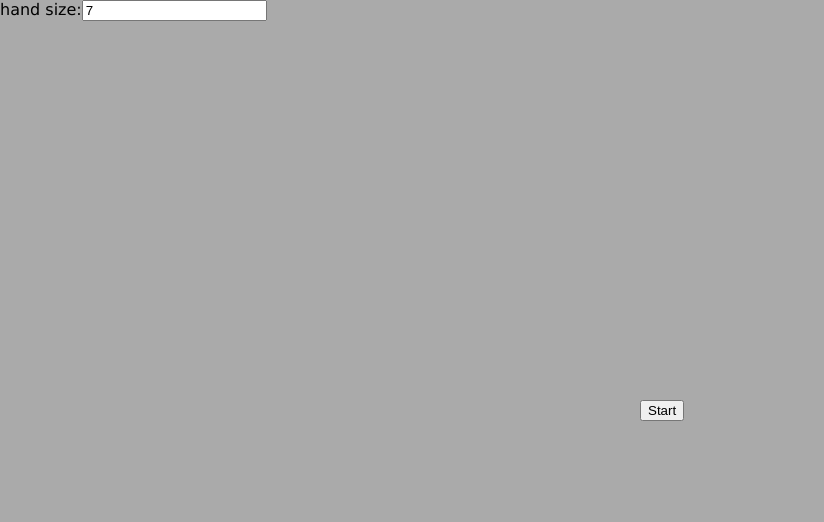
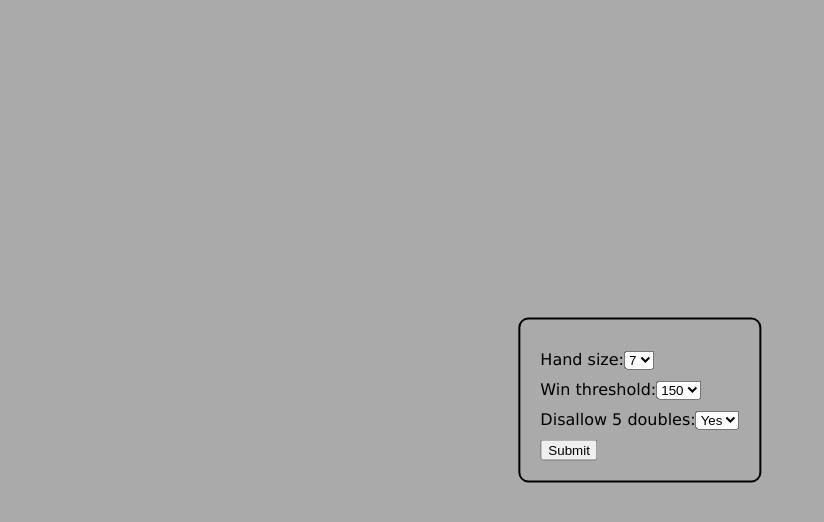
Before and after one commit to wes1350/dominoes-ui, a React (Create React App) app: page / in a window 1280 px wide. Shown: the top 522 px of the page, without its empty margins (0-824 px from the left). Built offline with nearby package versions, Linux system fonts and the light colour scheme; no server answers.

Commit message:
Add to game start config page

```diff
--- /dev/null
+++ b/src/view/GameStartPage.css
@@ -0,0 +1,16 @@
+.game-start-form {
+    position: fixed;
+    top: 50%;
+    left: 50%;
+    transform: translate(-50%, -50%);
+    padding: 20px;
+    border: 2px solid black;
+    border-radius: 10px;
+}
+
+.game-config-dropdown-container {
+    margin: 10px 0px;
+}
+
+.game-config-submit-button {
+}
--- a/src/view/GameStartPage.tsx
+++ b/src/view/GameStartPage.tsx
@@ -1,7 +1,8 @@
 import React from "react";
 import { observer, useLocalObservable } from "mobx-react-lite";
-import { GameConfigDescription } from "interfaces/ GameConfigDescription";
+import { GameConfigDescription } from "interfaces/GameConfigDescription";
 import { MessageType } from "enums/MessageType";
+import "./GameStartPage.css";
 
 interface IProps {
     socket: any;
@@ -9,37 +10,80 @@ interface IProps {
 
 export const GameStartPage = observer((props: IProps) => {
     const localStore = useLocalObservable(() => ({
-        handSize: 7
+        handSize: "7",
+        check5Doubles: "Yes",
+        winThreshold: "150"
     }));
 
+    const onSubmit = (e: any) => {
+        e.preventDefault();
+        const config = {
+            HandSize: parseInt(localStore.handSize),
+            WinThreshold: parseInt(localStore.winThreshold),
+            Check_5_Doubles: localStore.check5Doubles === "Yes"
+        } as GameConfigDescription;
+        console.log(config);
+        props.socket?.emit(MessageType.GAME_START, config);
+    };
+
+    const onChangeHandSize = (e: any) => {
+        localStore.handSize = e.currentTarget.value;
+    };
+
+    const onChangeWinThreshold = (e: any) => {
+        localStore.winThreshold = e.target.value;
+    };
+    const onChange5DoublesSetting = (e: any) => {
+        localStore.check5Doubles = e.currentTarget.checked;
+    };
+
     return (
-        <>
-            <button
-                className={"game-start-button"}
-                onClick={() => {
-                    const config = {
-                        HandSize: localStore.handSize
-                    } as GameConfigDescription;
-                    console.log(config);
-                    props.socket?.emit(MessageType.GAME_START, config);
-                }}
-            >
-                Start
-            </button>
-            <div>
-                <span>hand size:</span>
-                <input
-                    onChange={(e: React.FormEvent<HTMLInputElement>) => {
-                        // handle non-integer values. Even better, use a dropdown or something
-                        if (e) {
-                            localStore.handSize = parseInt(
-                                e.currentTarget.value
-                            );
-                        }
-                    }}
-                    defaultValue={localStore.handSize}
-                ></input>
-            </div>
-        </>
+        <div className={"game-start-form"}>
+            <form onSubmit={onSubmit}>
+                <div className={"game-config-dropdown-container"}>
+                    <label>
+                        Hand size:
+                        <select
+                            value={localStore.handSize}
+                            onChange={onChangeHandSize}
+                        >
+                            <option value="5">5</option>
+                            <option value="7">7</option>
+                            <option value="9">9</option>
+                        </select>
+                    </label>
+                </div>
+                <div className={"game-config-dropdown-container"}>
+                    <label>
+                        Win threshold:
+                        <select
+                            value={localStore.winThreshold}
+                            onChange={onChangeWinThreshold}
+                        >
+                            <option value="50">50</option>
+                            <option value="100">100</option>
+                            <option value="150">150</option>
+                            <option value="200">200</option>
+                            <option value="250">250</option>
+                        </select>
+                    </label>
+                </div>
+                <div className={"game-config-dropdown-container"}>
+                    <label>
+                        Disallow 5 doubles:
+                        <select
+                            value={localStore.check5Doubles}
+                            onChange={onChange5DoublesSetting}
+                        >
+                            <option value="Yes">Yes</option>
+                            <option value="No">No</option>
+                        </select>
+                    </label>
+                </div>
+                <div className={"game-config-submit-button"}>
+                    <input type="submit" value="Submit" />
+                </div>
+            </form>
+        </div>
     );
 });
```
Also changed, not shown: src/interfaces/GameConfigDescription.ts (renamed from src/interfaces/ GameConfigDescription.ts).
